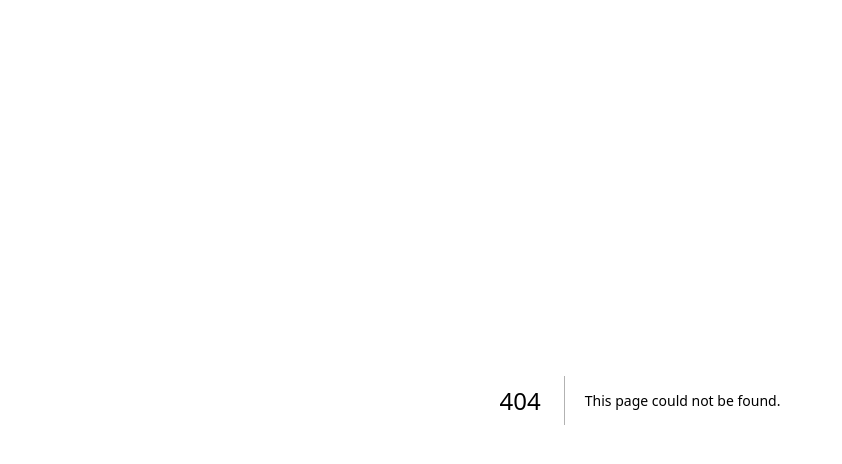
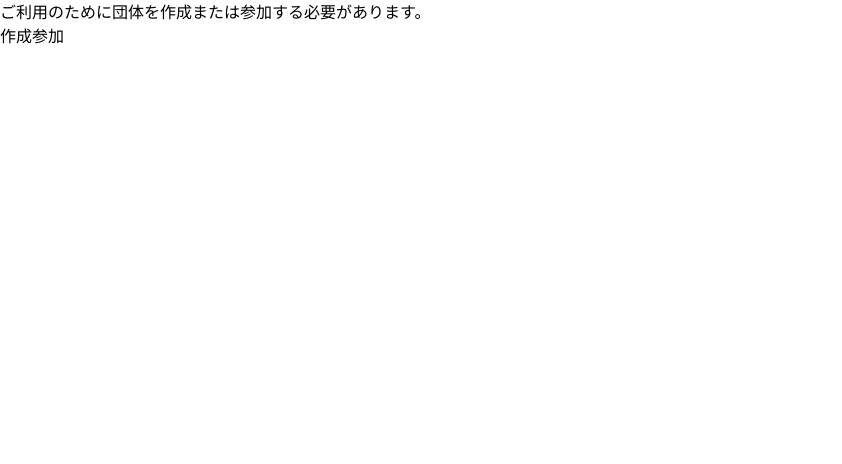
Before and after one commit to kaitobq/kioureki-vol3, a Next.js app in the folder frontend/: page /organization/new in a window 1280 px wide. Before the commit this address had no page. Shown: the top 464 px of the page, without its empty margins (0-842 px from the left). Built offline with nearby package versions, Linux system fonts and the light colour scheme.

Commit message:
feat: add create organization page

```diff
--- /dev/null
+++ b/frontend/app/organization/new/page.tsx
@@ -0,0 +1,14 @@
+"use client";
+import OrganizationHeader from "@/components/organization/organization-header";
+
+const CreateOrganizationPage = () => {
+  return (
+    <div className="w-full h-screen">
+      <h3>ご利用のために団体を作成または参加する必要があります。</h3>
+      <button>作成</button>
+      <button>参加</button>
+    </div>
+  );
+};
+
+export default CreateOrganizationPage;
```
